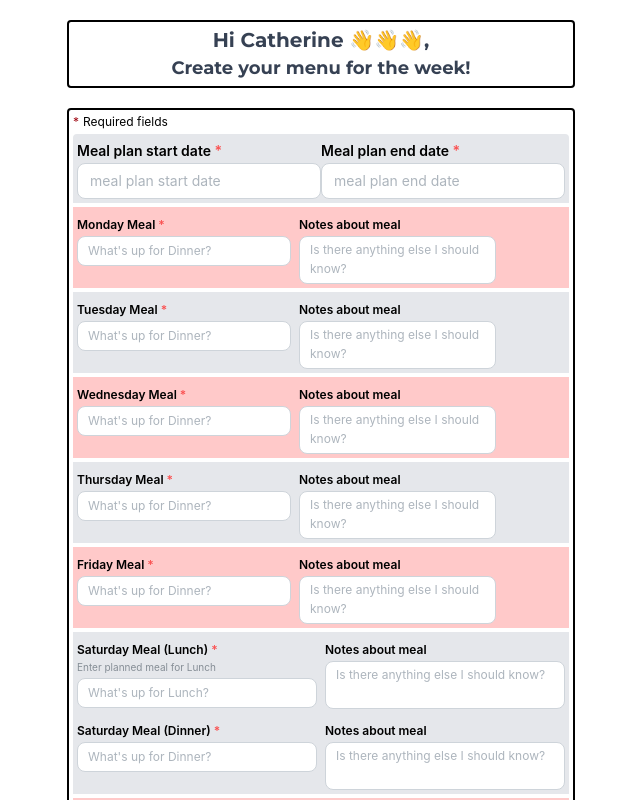
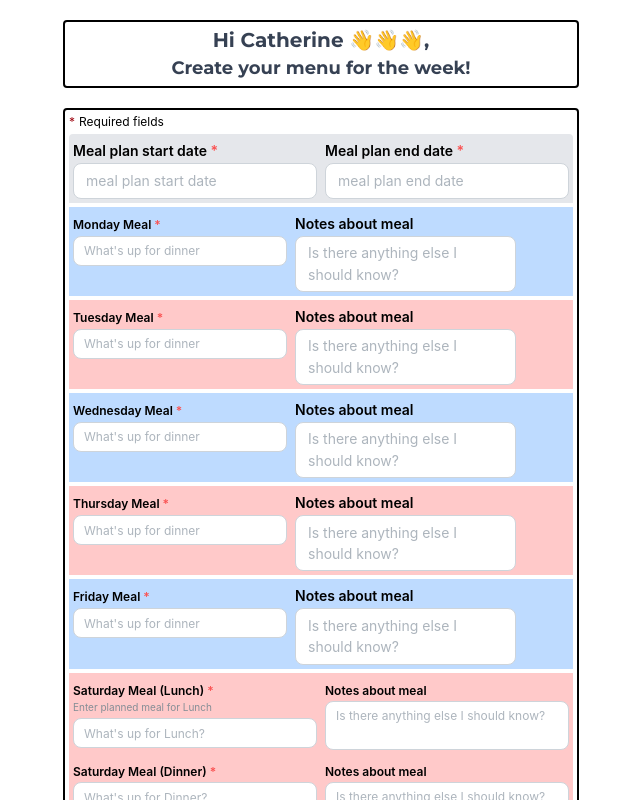
Before and after one commit to chubibobibo/meals, a React (Vite) app in the folder client/: page / in a window 1280 px wide. Both pictures are taken after a click on the element "Catherine". Shown: the top 800 px of the page, without its empty margins (319-959 px from the left). Built offline with nearby package versions, Linux system fonts and the light colour scheme.

Commit message:
refactored input components for reusability

```diff
--- /dev/null
+++ b/client/src/components/MealInput.tsx
@@ -0,0 +1,51 @@
+import { TextInput, Textarea } from "@mantine/core";
+
+interface MealInputType {
+  sizeProp: string;
+  labelProp: string;
+  placeholderProp: string;
+  nameProp: string;
+  requiredProp: boolean;
+  TASizeProp: string;
+  TALabelProp: string;
+  TAPlaceholderProp: string;
+  TANameProp: string;
+  TARequiredProp: boolean;
+  bgColor: string;
+}
+
+function MealInput({
+  sizeProp,
+  labelProp,
+  placeholderProp,
+  nameProp,
+  requiredProp,
+  TASizeProp,
+  TALabelProp,
+  TAPlaceholderProp,
+  TANameProp,
+  bgColor,
+}: MealInputType) {
+  return (
+    <>
+      <aside className={`flex gap-2 ${bgColor} p-1`}>
+        <TextInput
+          size={sizeProp}
+          label={labelProp}
+          // description='Enter planned meal for Dinner'
+          placeholder={placeholderProp}
+          name={nameProp}
+          required={requiredProp}
+        />
+        <Textarea
+          size={TASizeProp}
+          label={TALabelProp}
+          // description='Any notes you want to share?'
+          placeholder={TAPlaceholderProp}
+          name={TANameProp}
+        />
+      </aside>
+    </>
+  );
+}
+export default MealInput;
--- a/client/src/components/MealPlanForm.tsx
+++ b/client/src/components/MealPlanForm.tsx
@@ -3,6 +3,8 @@ import { TextInput, Textarea } from "@mantine/core";
 import { DateInput } from "@mantine/dates";
 import dayjs from "dayjs";
 import { useState } from "react";
+
+import MealInput from "./MealInput";
 
 function MealPlanForm() {
   // Obtain current date and convert to date that Mantine can parse
@@ -10,13 +12,9 @@ function MealPlanForm() {
   const convertedDate = dayjs(currentDate).format("YYYY-MM-DD");
   // Obtain userData from localStorage
   const currentUser = localStorage.getItem("username");
-  //   const [value, setValue] = useState<[string | null, string | null]>([
-  //     convertedDate,
-  //     null,
-  //   ]);
+  // states to control calendar data
   const [value1, setValue1] = useState<string | null>(null);
   const [value2, setValue2] = useState<string | null>(null);
-  //   console.log(value1);
   return (
     <>
       <section className='border-2 rounded-sm p-1 mb-5'>
@@ -33,7 +31,7 @@ function MealPlanForm() {
           <p className='text-red-800 text-xs'>*</p>
           <p className='text-xs'>Required fields</p>
         </aside>
-        <aside className='bg-gray-200 p-1 rounded-t-sm flex justify-center'>
+        <aside className='bg-gray-200 p-1 rounded-t-sm flex justify-center gap-2'>
           <DateInput
             value={value1}
             onChange={setValue1}
@@ -49,96 +47,78 @@ function MealPlanForm() {
             label='Meal plan end date'
             placeholder='meal plan end date'
             name='endDate'
+            minDate={convertedDate}
             required
           />
         </aside>
 
-        <aside className='flex gap-2 bg-red-200 p-1'>
-          <TextInput
-            size='xs'
-            label='Monday Meal'
-            // description='Enter planned meal for Dinner'
-            placeholder="What's up for Dinner?"
-            name='mondayDinner'
-            required
-          />
-          <Textarea
-            size='xs'
-            label='Notes about meal'
-            // description='Any notes you want to share?'
-            placeholder='Is there anything else I should know?'
-            name='mondayDinnerNotes'
-          />
-        </aside>
-        <aside className='flex gap-2 bg-gray-200 p-1'>
-          <TextInput
-            size='xs'
-            label='Tuesday Meal'
-            // description='Enter planned meal for Dinner'
-            placeholder="What's up for Dinner?"
-            name='tuesdayDinner'
-            required
-          />
-          <Textarea
-            size='xs'
-            label='Notes about meal'
-            // description='Any notes you want to share?'
-            placeholder='Is there anything else I should know?'
-            name='tuesdayDinnerNotes'
-          />
-        </aside>
-        <aside className='flex gap-2 bg-red-200 p-1'>
-          <TextInput
-            size='xs'
-            label='Wednesday Meal'
-            // description='Enter planned meal for Dinner'
-            placeholder="What's up for Dinner?"
-            name='wednesdayDinner'
-            required
-          />
-          <Textarea
-            size='xs'
-            label='Notes about meal'
-            // description='Any notes you want to share?'
-            placeholder='Is there anything else I should know?'
-            name='wednesdayDinnerNotes'
-          />
-        </aside>
-        <aside className='flex gap-2 bg-gray-200 p-1'>
-          <TextInput
-            size='xs'
-            label='Thursday Meal'
-            // description='Enter planned meal for Dinner'
-            placeholder="What's up for Dinner?"
-            name='thursdayDinner'
-            required
-          />
-          <Textarea
-            size='xs'
-            label='Notes about meal'
-            // description='Any notes you want to share?'
-            name='thursdayDinnerNotes'
-            placeholder='Is there anything else I should know?'
-          />
-        </aside>
-        <aside className='flex gap-2 bg-red-200 p-1'>
-          <TextInput
-            size='xs'
-            label='Friday Meal'
-            // description='Enter planned meal for Dinner'
-            placeholder="What's up for Dinner?"
-            name='fridayDinner'
-            required
-          />
-          <Textarea
-            size='xs'
-            label='Notes about meal'
-            // description='Any notes you want to share?'
-            placeholder='Is there anything else I should know?'
-            name='fridayDinnerNotes'
-          />
-        </aside>
-        <aside className='flex gap-2 grid grid-cols-2 grid-cols-2 bg-gray-200 p-1'>
+        <MealInput
+          sizeProp='xs'
+          labelProp='Monday Meal'
+          placeholderProp="What's up for dinner"
+          nameProp='mondayDinner'
+          requiredProp={true}
+          TASizeProp='sm'
+          TALabelProp='Notes about meal'
+          TAPlaceholderProp='Is there anything else I should know?'
+          TANameProp='mondayDinnerNotes'
+          TARequiredProp={false}
+          bgColor='bg-blue-200'
+        />
+        <MealInput
+          sizeProp='xs'
+          labelProp='Tuesday Meal'
+          placeholderProp="What's up for dinner"
+          nameProp='tuesdayDinner'
+          requiredProp={true}
+          TASizeProp='sm'
+          TALabelProp='Notes about meal'
+          TAPlaceholderProp='Is there anything else I should know?'
+          TANameProp='tuesdayDinnerNotes'
+          TARequiredProp={false}
+          bgColor='bg-red-200'
+        />
+        <MealInput
+          sizeProp='xs'
+          labelProp='Wednesday Meal'
+          placeholderProp="What's up for dinner"
+          nameProp='wednesdayDinner'
+          requiredProp={true}
+          TASizeProp='sm'
+          TALabelProp='Notes about meal'
+          TAPlaceholderProp='Is there anything else I should know?'
+          TANameProp='wednesdayDinnerNotes'
+          TARequiredProp={false}
+          bgColor='bg-blue-200'
+        />
+        <MealInput
+          sizeProp='xs'
+          labelProp='Thursday Meal'
+          placeholderProp="What's up for dinner"
+          nameProp='thursdayDinner'
+          requiredProp={true}
+          TASizeProp='sm'
+          TALabelProp='Notes about meal'
+          TAPlaceholderProp='Is there anything else I should know?'
+          TANameProp='thursdayDinnerNotes'
+          TARequiredProp={false}
+          bgColor='bg-red-200'
+        />
+        <MealInput
+          sizeProp='xs'
+          labelProp='Friday Meal'
+          placeholderProp="What's up for dinner"
+          nameProp='fridayDinner'
+          requiredProp={true}
+          TASizeProp='sm'
+          TALabelProp='Notes about meal'
+          TAPlaceholderProp='Is there anything else I should know?'
+          TANameProp='fridayDinnerNotes'
+          TARequiredProp={false}
+          bgColor='bg-blue-200'
+        />
+
+        <aside className='flex gap-2 grid grid-cols-2 grid-cols-2 bg-red-200 p-1'>
           <TextInput
             size='xs'
             label='Saturday Meal (Lunch)'
@@ -170,7 +150,7 @@ function MealPlanForm() {
             name='saturdayDinnerNotes'
           />
         </aside>
-        <aside className='flex gap-2 grid grid-cols-2 grid-cols-2 bg-red-200 p-1 rounded-b-sm'>
+        <aside className='flex gap-2 grid grid-cols-2 grid-cols-2 bg-blue-200 p-1 rounded-b-sm'>
           <TextInput
             size='xs'
             label='Sunday Meal (Lunch)'
```
